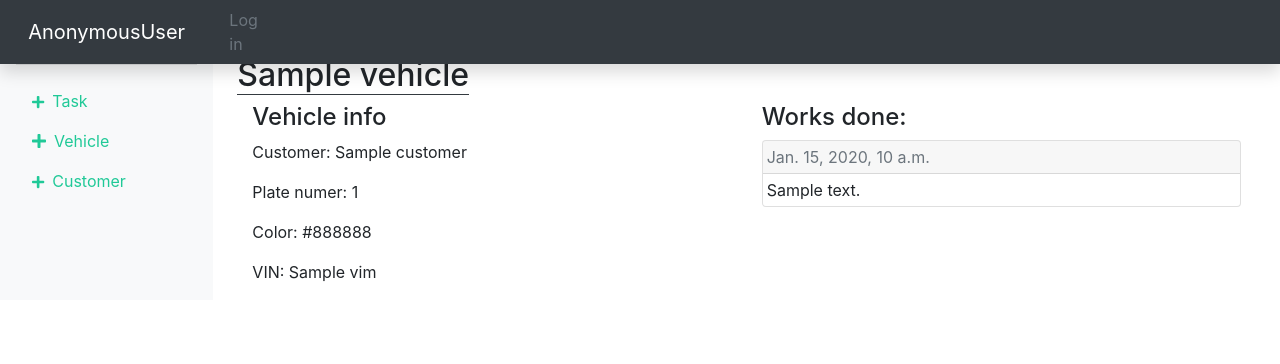
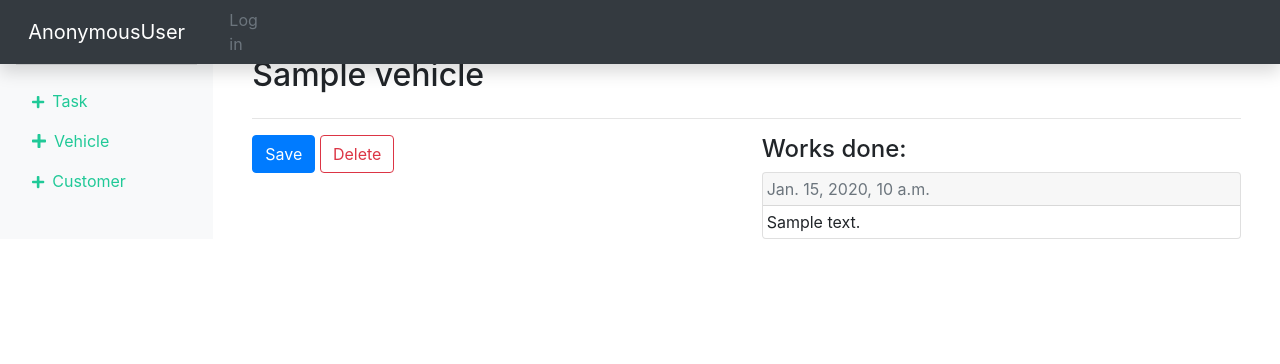
Before and after one commit to grinyahoo/wm-django, a Django app: template workshop/templates/workshop/vehicleDetail.html in a window 1280 px wide. Shown: the top 364 px of the page. Run offline with Django 3.2, Linux system fonts and the light colour scheme; the template is opened without the code that fills it: most values are stand-ins (such as "Sample title", 1, 10 or a date in 2020); some libraries are stand-ins or nearby versions.

Commit message:
New vehicle detail markup.

```diff
--- a/workshop/templates/workshop/vehicleDetail.html
+++ b/workshop/templates/workshop/vehicleDetail.html
@@ -1,16 +1,21 @@
 {% extends 'workshop/base.html' %}
+{% load crispy_forms_tags %}
 {% block content %}
   <div class="container">
       <div class="row">
-          <h2 class=" border-bottom border-dark">{{ vehicle }}</h2>
+        <div class="col">
+          <h2 class=" border-dark">{{ vehicle }}</h2>
+        </div>
       </div>
+      <hr />
       <div class="row">
         <div class="col">
-          <h4>Vehicle info</h4>
-          <p>Customer: {{ vehicle.customer }}</p>
-          <p>Plate numer: {{ vehicle.plate_number }}</p>
-          <p>Color: {{ vehicle.color }}</p>
-          <p>VIN: {{ vehicle.vim }}</p>
+          <form method="POST" action="{% url "workshop:vehicleDetail" vehicle.id %}">
+            {% csrf_token %}
+            {{ form|crispy }}
+            <button type="submit" class="btn btn-primary">Save</button>
+            <button type="button" class="btn btn-outline-danger">Delete</button>
+         </form>
         </div>
         <div class="col">
           <h4>Works done:</h4>
```
